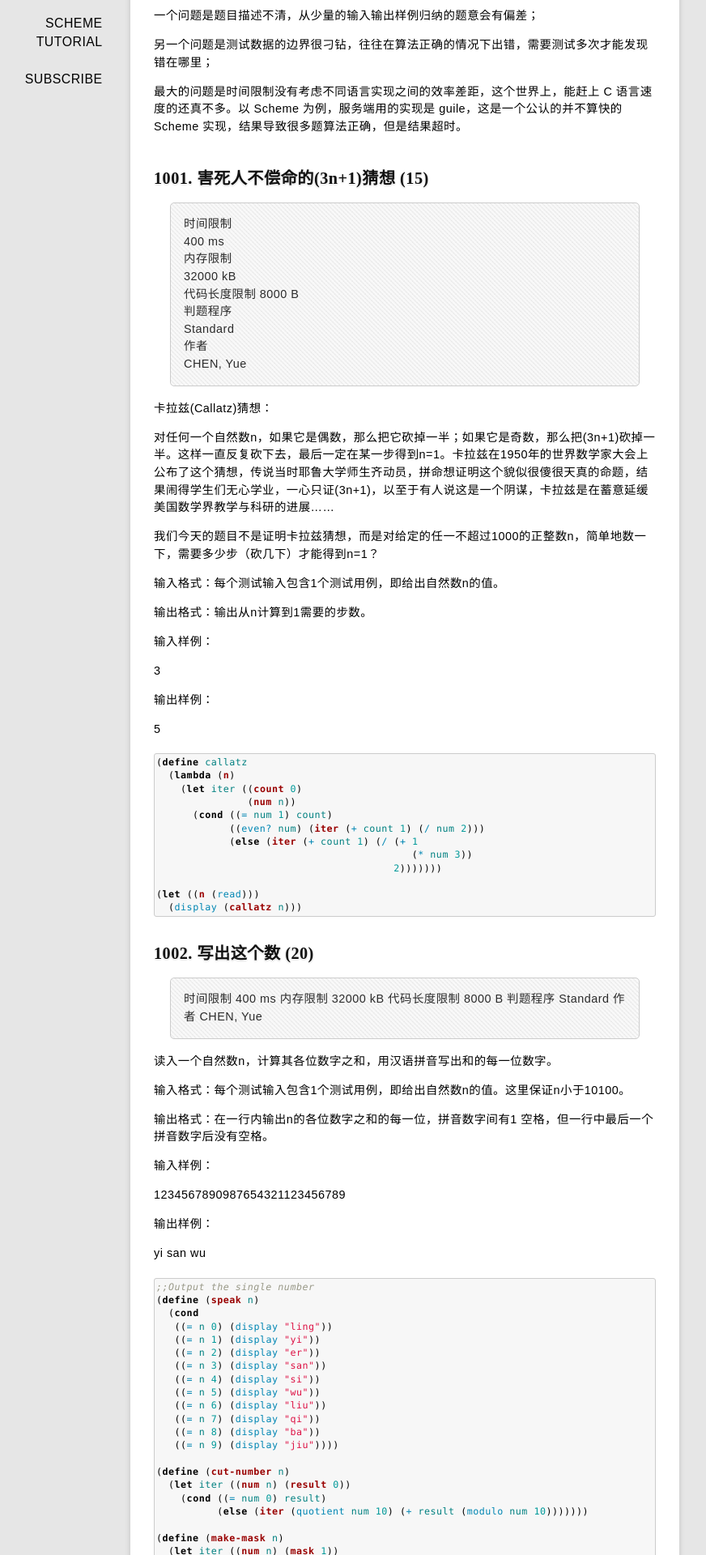
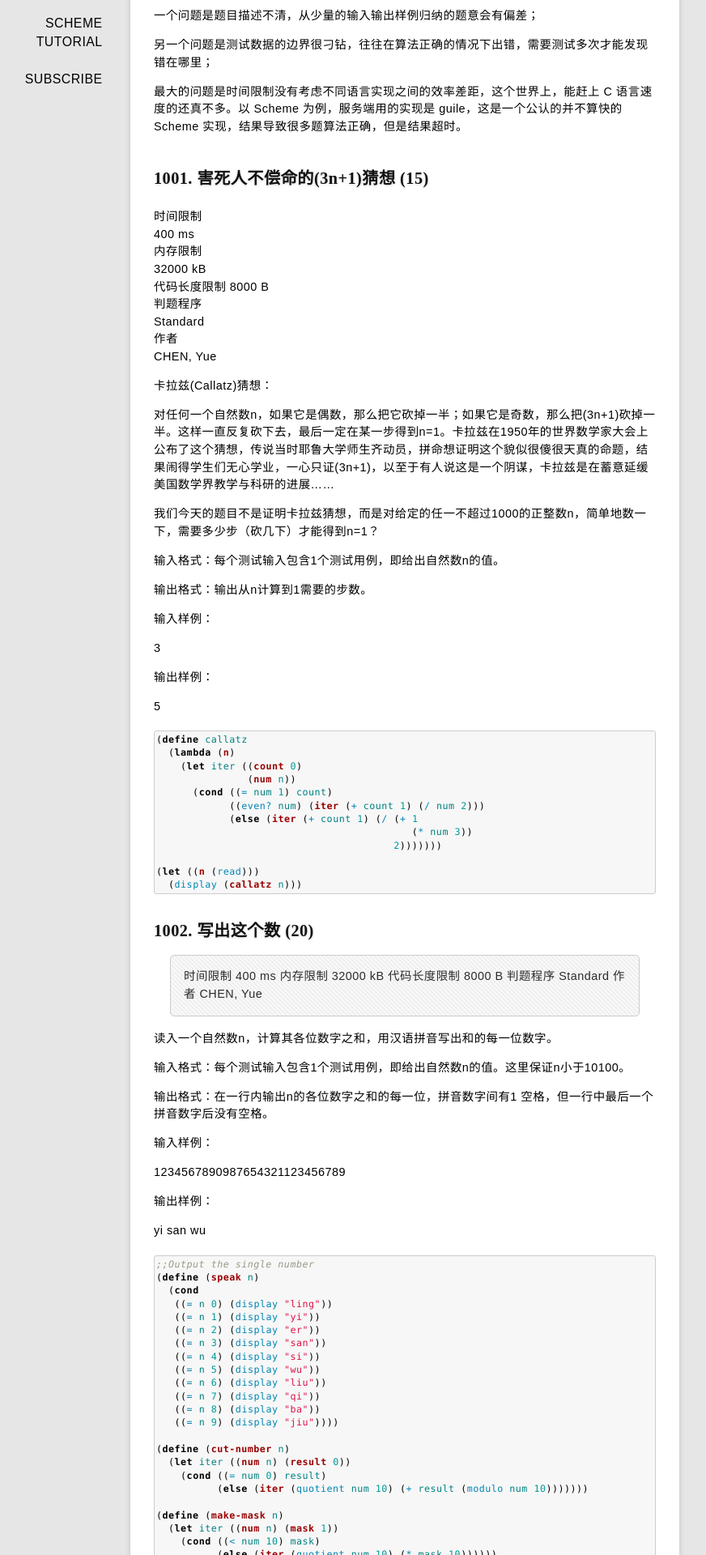
Before and after one commit to rhuichao/uternet.github.io, a Jekyll site: the page built from _posts/2014-08-13-PAT.md, in a window 1280 px wide. Shown: the part 302-2222 px from the top of the page at 81% size, without its empty margins (140-1012 px from the left). Built offline with Jekyll 4.4.1, drawn with Linux system fonts in a browser that asks for light colours; some web fonts are replaced; Markdown is read by kramdown in place of the engine named in the settings.

Commit message:
new document posted

```diff
--- a/_posts/2014-08-13-PAT.md
+++ b/_posts/2014-08-13-PAT.md
@@ -14,16 +14,16 @@
 
 ##1001. 害死人不偿命的(3n+1)猜想 (15)
 
->时间限制
->400 ms
->内存限制
->32000 kB
->代码长度限制
->8000 B
->判题程序
->Standard
->作者
->CHEN, Yue
+时间限制
+400 ms
+内存限制
+32000 kB
+代码长度限制
+8000 B
+判题程序
+Standard
+作者
+CHEN, Yue
 
 卡拉兹(Callatz)猜想：
 
```
